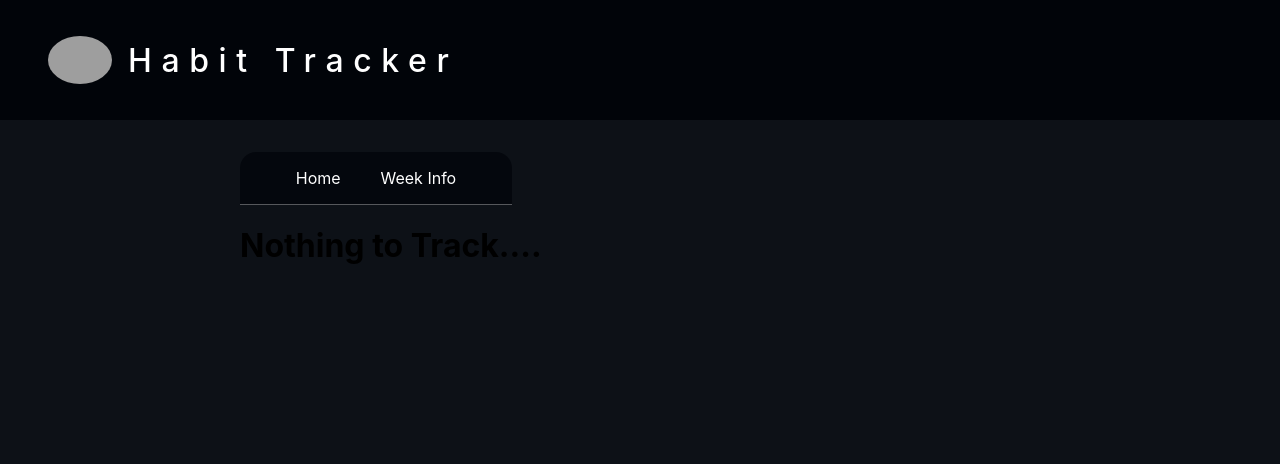
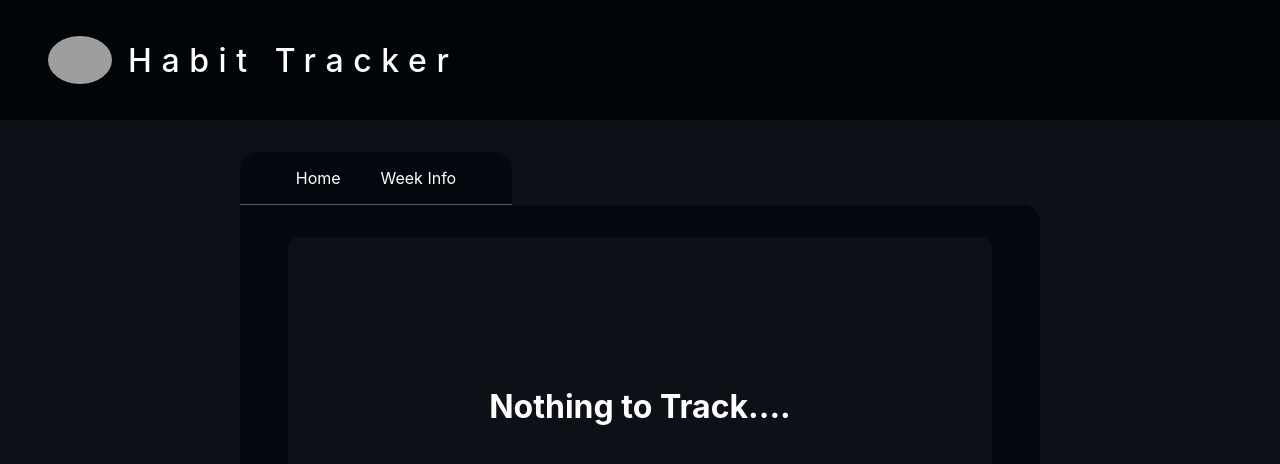
Before and after one commit to akshayop/react-habit-tracker, a React (Create React App) app: page /weekly-info in a window 1280 px wide. Shown: the top 464 px of the page. Built offline with nearby package versions, Linux system fonts and the light colour scheme; grey boxes are pictures that could not be loaded.

Commit message:
added css to weekly status

```diff
--- a/src/components/App.js
+++ b/src/components/App.js
@@ -18,8 +18,8 @@ class App extends Component {
 
           <div className={styles.navContainer}>
             <nav>
-              <NavLink className={styles.navLoc} exact="true" to="/" >Home</NavLink>
-              <NavLink className={styles.navLoc}exact="true" to="/weekly-info" >Week Info</NavLink>
+              <NavLink  className={styles.navLoc} exact="true" to="/" >Home</NavLink>
+              <NavLink  className={styles.navLoc} exact="true" to="/weekly-info" >Week Info</NavLink>
             </nav>
 
             <Routes>
--- a/src/components/Day.js
+++ b/src/components/Day.js
@@ -1,6 +1,7 @@
 import { Component } from "react";
 import store from "../store";
 import { updateStatus } from "../actions";
+import styles from "../styles/week.module.css";
 
 class Day extends Component {
 
@@ -18,16 +19,16 @@ class Day extends Component {
 
     render() {
         return (
-            <div>
-                <div>
+            <div className={styles.weekWrap}>
+                <div className={styles.weekDetail}>
                     {this.props.date.toString().split(' ')[0]}
                 </div>
 
-                <div onClick={this.handleStatus}>
+                <div className={styles.status} onClick={this.handleStatus}>
                     {
-                        (this.props.weekStatus[this.props.index] === "done") ? <span>Done</span>
+                        (this.props.weekStatus[this.props.index] === "done") ? <img src="https://cdn-icons-png.flaticon.com/128/7903/7903979.png" alt="done" />
                         :
-                        (this.props.weekStatus[this.props.index] === "not-done" && <span>Not Done</span>) ? <span>Not Done</span> : <span>empty</span>
+                        (this.props.weekStatus[this.props.index] === "not-done" && <img src="https://cdn-icons-png.flaticon.com/128/1828/1828665.png" alt="not-done" />)
                     }
 
 
--- a/src/pages/WeeklyData.js
+++ b/src/pages/WeeklyData.js
@@ -2,6 +2,7 @@ import { Component } from "react";
 import store from "../store";
 import { Day } from "../components";
 import { v4 as uuidv4 } from 'uuid';
+import styles from "../styles/week.module.css"
 
 class WeeklyData extends Component {
 
@@ -21,21 +22,20 @@ class WeeklyData extends Component {
 
     render() {
         return (
-            <div>
+            <div className={styles.weekContainer}>
+                <div className={styles.displayContainer}>
+                    <ul>
                         {this.state.habits.length < 1 && (
-                    <h1>Nothing to Track....</h1>
+                            <h1 className={styles.displayTitle}> Nothing to Track....</h1>
                         )}
-
-                <ul>
                         {this.state.habits.map((habit, i) => (
                             <li key={`habit-${i}`}>
-                            <div>
+                                <div className={styles.title}>
                                     {habit.description}
-                                {habit.weekSatus}
 
                                 </div>
 
-                            <div>
+                                <div className={styles.dayContainer}>
                                     <Day
                                         key={uuidv4()}
                                         id={habit.id}
@@ -105,6 +105,7 @@ class WeeklyData extends Component {
                         ))}
                     </ul>
                 </div>
+            </div>
         );
     };
 };
--- a/src/styles/page.module.css
+++ b/src/styles/page.module.css
@@ -52,7 +52,7 @@
 .displayContainer ul {
     text-decoration: none;
     list-style-type: none;
-    padding: 1rem 0;
+    padding: 1rem 0 1rem 4rem;
 }
 
 .displayContainer ul li {
--- /dev/null
+++ b/src/styles/week.module.css
@@ -0,0 +1,97 @@
+ul {
+    text-decoration: none;
+    list-style-type: none;
+    margin: 0;
+    padding: 0;
+}
+
+.weekContainer {
+    min-height: 70vh;
+    height: 100%;
+    padding: 0.2px 0;
+    border-radius: 0 1rem 1rem 1rem;
+    background-color: #010409ae;
+}
+
+.displayContainer {
+    margin: 2rem 3rem 1rem;
+    min-height: 26rem;
+    border-radius: 0.7rem;
+    background-color: #0D1117;
+}
+
+.displayTitle {
+    display: flex;
+    justify-content: center;
+    padding-top: 7rem;
+    color: white;
+}
+
+.displayContainer ul {
+    text-decoration: none;
+    list-style-type: none;
+    padding: 1rem 0;
+}
+
+.displayContainer ul li {
+    display: flex;
+    flex-direction: column;
+    align-items: flex-start;
+    height: 8rem;
+    margin: 0 3.5rem 0.5rem 3.5rem;
+    padding: 0.5rem 2rem;
+    color: white;
+    border-radius: 0.7rem;
+    background-color: #0104095f;
+    border: 1px solid rgba(211, 211, 211, 0.471);
+    transition: 0.4s transform;
+}
+
+.displayContainer ul li:hover {
+    transform: scale(1.05)
+}
+
+.title {
+    font-size: 1.3rem;
+    font-weight: 500;
+    letter-spacing: 2px;
+}
+
+
+.dayContainer {
+    display: flex;
+    /* background-color: red; */
+    justify-content: space-between;
+    width: 38rem;
+}
+
+.weekWrap {
+    display: flex;
+    flex-direction: column;
+    align-items: center;
+    width: 5rem;
+    margin-top: 1rem;
+    padding-bottom: 0.5rem;
+    border-radius: 0.7rem;
+    border: 1px solid gray;
+}
+
+
+
+.status {
+    width: 2.5rem;
+    height: 2.5rem;
+    margin-top: 1rem;
+    border-radius: 50%;
+    background-color: rgba(97, 206, 249, 0.482);
+}
+
+.status img {
+    height: 80%;
+    width: 80%;
+    padding: 0.25rem;
+}
+
+.status:hover {
+    cursor: pointer;
+}
```
Also changed, not shown: src/styles/app.module.css (line endings or trailing spaces). Lines whose indentation alone changed are shown as unchanged.
